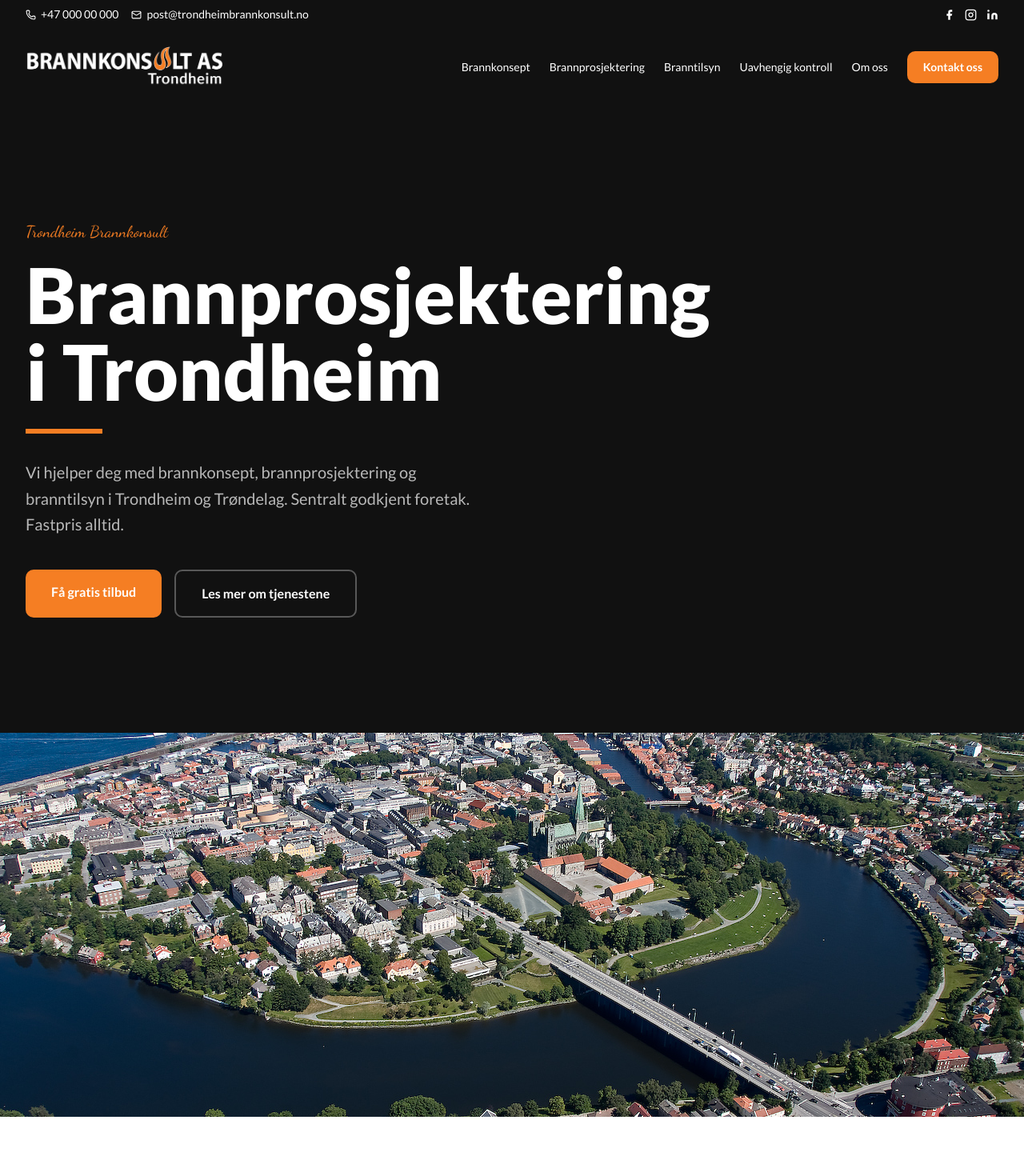
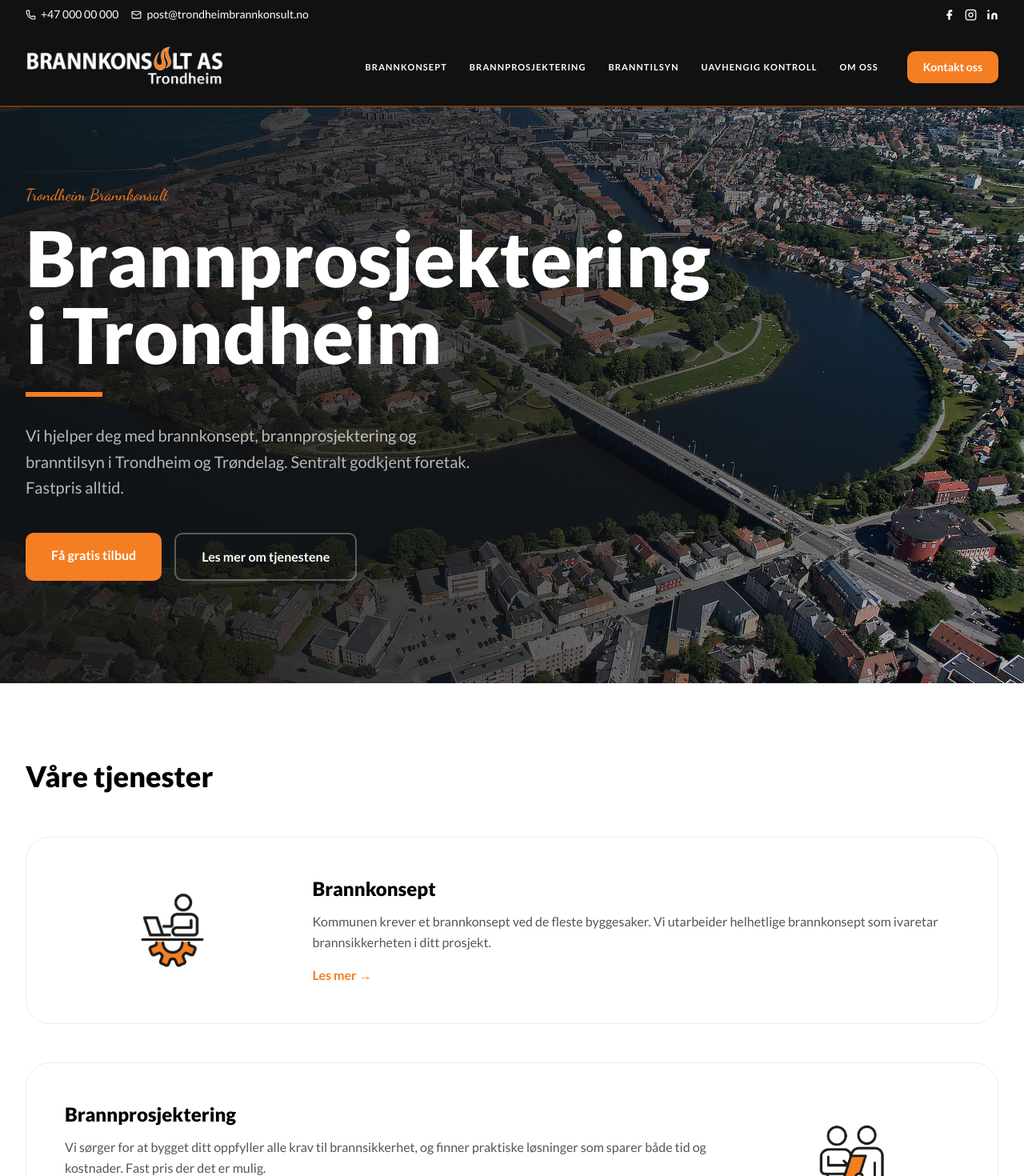
Before and after one commit to TerjeFevaag/trondheimbrannkonsult, a Next.js app: page / in a window 1280 px wide. Shown: the top 1470 px of the page at 80% size. Built offline with nearby package versions, Linux system fonts and the light colour scheme.

Commit message:
UI fixes: hero bg image, FAQ full width, distinct navbar/footer per site

```diff
--- a/app/page.tsx
+++ b/app/page.tsx
@@ -86,9 +86,18 @@ const faqItems = [
 export default function HomePage() {
   return (
     <>
-      {/* ── Hero — dark typographic, NO background image ── */}
-      <section className="bg-brand-dark py-24 lg:py-36">
-        <div className="max-w-[1350px] mx-auto px-4 sm:px-6 lg:px-8">
+      {/* ── Hero — city image background ── */}
+      <section className="relative min-h-[85vh] flex items-center overflow-hidden -mt-20 lg:-mt-24">
+        <Image
+          src="/images/hero.jpg"
+          alt="Trondheim by"
+          fill
+          className="object-cover"
+          sizes="100vw"
+          priority
+        />
+        <div className="absolute inset-0 bg-gradient-to-r from-brand-dark/90 via-brand-dark/70 to-brand-dark/20" />
+        <div className="relative z-10 w-full max-w-[1350px] mx-auto px-4 sm:px-6 lg:px-8 pt-40 pb-24 lg:pt-48 lg:pb-32">
           <p className="hero-1 font-accent text-brand-orange text-xl mb-4">Trondheim Brannkonsult</p>
           <h1 className="hero-2 text-brand-white font-black leading-none mb-6 text-5xl lg:text-7xl xl:text-8xl max-w-4xl">
             Brann&shy;prosjektering i Trondheim
@@ -107,20 +116,6 @@ export default function HomePage() {
           </div>
         </div>
       </section>
-
-      {/* City image immediately below hero */}
-      <ScrollReveal variant="scale">
-        <div className="relative w-full h-72 lg:h-[480px] overflow-hidden">
-          <Image
-            src="/images/hero.jpg"
-            alt="Trondheim by"
-            fill
-            className="object-cover"
-            sizes="100vw"
-            priority
-          />
-        </div>
-      </ScrollReveal>
 
       {/* ── Services — zigzag layout ── */}
       <section className="py-16 lg:py-24 bg-brand-white">
@@ -225,9 +220,7 @@ export default function HomePage() {
             </p>
           </ScrollReveal>
           <ScrollReveal delay={80} variant="fade">
-            <div className="max-w-3xl">
-              <FAQAccordion items={faqItems} dark={true} />
-            </div>
+            <FAQAccordion items={faqItems} dark={true} />
           </ScrollReveal>
         </div>
       </section>
--- a/components/Footer.tsx
+++ b/components/Footer.tsx
@@ -14,6 +14,21 @@ function LinkedinIcon() {
 
 export default function Footer() {
   return (
+    <>
+      {/* Pre-footer CTA bar */}
+      <div className="bg-brand-orange">
+        <div className="max-w-[1350px] mx-auto px-4 sm:px-6 lg:px-8 py-10 flex flex-col md:flex-row items-center justify-between gap-6">
+          <div>
+            <p className="text-brand-white font-black text-xl mb-1">Klar for a komme i gang?</p>
+            <p className="text-brand-white/80 text-sm">Vi svarer pa alle henvendelser innen 24 timer.</p>
+          </div>
+          <Link href="/kontakt-oss" className="shrink-0 bg-brand-white text-brand-orange font-bold px-8 py-3 rounded-[10px] hover:opacity-90 transition-opacity text-sm">
+            Kontakt oss i dag
+          </Link>
+        </div>
+      </div>
+
+      {/* Main footer */}
       <footer className="bg-brand-dark text-brand-white">
         <div className="max-w-[1350px] mx-auto px-4 sm:px-6 lg:px-8 py-16">
           <div className="grid grid-cols-1 md:grid-cols-3 gap-10">
@@ -22,7 +37,7 @@ export default function Footer() {
                 <Image src="/images/logo-white.png" alt="Trondheim Brannkonsult" width={234} height={72} className="object-contain" />
               </div>
               <p className="text-brand-white/60 text-sm leading-relaxed mb-6">
-              Sentralt godkjent foretak for brannprosjektering i tiltaksklasse 1 og 2. Vi hjelper deg med brannkonsept, brannprosjektering og branntilsyn i Trondheim og Trøndelag.
+                Sentralt godkjent foretak for brannprosjektering i tiltaksklasse 1 og 2. Vi hjelper deg med brannkonsept, brannprosjektering og branntilsyn i Trondheim og Trondelag.
               </p>
               <div className="flex gap-4">
                 <a href="#" aria-label="Facebook" className="text-brand-white/50 hover:text-brand-orange transition-colors"><FacebookIcon /></a>
@@ -40,12 +55,12 @@ export default function Footer() {
             </div>
             <div>
               <h3 className="font-bold text-brand-white mb-5 text-sm uppercase tracking-widest">Tjenester</h3>
-            <ul className="space-y-3">
+              <ul className="space-y-3 mb-6">
                 {[{ href: '/brannkonsept', label: 'Brannkonsept' }, { href: '/brannprosjektering', label: 'Brannprosjektering' }, { href: '/branntilsyn', label: 'Branntilsyn' }, { href: '/uavhengig-kontroll', label: 'Uavhengig kontroll' }].map((link) => (
                   <li key={link.href}><Link href={link.href} className="text-brand-white/60 hover:text-brand-orange transition-colors text-sm">{link.label}</Link></li>
                 ))}
               </ul>
-            <div className="mt-6 space-y-2 text-sm text-brand-white/60">
+              <div className="space-y-2 text-sm text-brand-white/60">
                 <a href="tel:+4700000000" className="flex items-center gap-2 hover:text-brand-orange transition-colors"><Phone size={13} /> +47 000 00 000</a>
                 <a href="mailto:post@trondheimbrannkonsult.no" className="flex items-center gap-2 hover:text-brand-orange transition-colors"><Mail size={13} /> post@trondheimbrannkonsult.no</a>
               </div>
@@ -54,10 +69,11 @@ export default function Footer() {
         </div>
         <div className="border-t border-brand-darkgray/30">
           <div className="max-w-[1350px] mx-auto px-4 sm:px-6 lg:px-8 py-5 flex flex-col sm:flex-row items-center justify-between gap-4">
-          <p className="text-brand-white/40 text-sm">© {new Date().getFullYear()} Trondheim Brannkonsult AS. Alle rettigheter forbeholdt.</p>
+            <p className="text-brand-white/40 text-sm">&copy; {new Date().getFullYear()} Trondheim Brannkonsult AS. Alle rettigheter forbeholdt.</p>
             <Image src="/images/sentralt-godkjent.png" alt="Sentralt godkjent" width={100} height={40} className="object-contain" />
           </div>
         </div>
       </footer>
+    </>
   )
 }
--- a/components/Navbar.tsx
+++ b/components/Navbar.tsx
@@ -24,7 +24,7 @@ export default function Navbar() {
   }, [])
 
   return (
-    <nav className={`sticky top-0 z-50 transition-all duration-300 ${scrolled ? 'bg-brand-white shadow-md' : 'bg-brand-dark'}`}>
+    <nav className={`sticky top-0 z-50 transition-all duration-300 ${scrolled ? 'bg-brand-white shadow-md' : 'bg-brand-dark border-b-2 border-brand-orange/40'}`}>
       <div className="max-w-[1350px] mx-auto px-4 sm:px-6 lg:px-8">
         <div className="flex items-center justify-between h-20 lg:h-24">
           <Link href="/">
@@ -36,14 +36,15 @@ export default function Navbar() {
               priority
             />
           </Link>
-          <div className="hidden lg:flex items-center gap-6">
+          <div className="hidden lg:flex items-center gap-7">
             {navLinks.map((link) => (
               <Link key={link.href} href={link.href}
-                className={`text-sm font-medium hover:text-brand-orange transition-colors ${scrolled ? 'text-brand-black' : 'text-brand-white'}`}>
+                className={`uppercase text-[11px] tracking-widest font-bold hover:text-brand-orange transition-colors ${scrolled ? 'text-brand-black' : 'text-brand-white'}`}>
                 {link.label}
               </Link>
             ))}
-            <Link href="/kontakt-oss" className="bg-brand-orange text-brand-white font-bold px-5 py-2.5 rounded-[10px] hover:opacity-90 transition-opacity text-sm">
+            <Link href="/kontakt-oss"
+              className="bg-brand-orange text-brand-white font-bold px-5 py-2.5 rounded-[10px] hover:opacity-90 transition-opacity text-sm ml-2">
               Kontakt oss
             </Link>
           </div>
@@ -54,10 +55,10 @@ export default function Navbar() {
         </div>
       </div>
       {mobileOpen && (
-        <div className="lg:hidden bg-brand-white border-t border-brand-gray">
+        <div className="lg:hidden bg-brand-dark border-t border-brand-white/10">
           {navLinks.map((link) => (
             <Link key={link.href} href={link.href} onClick={() => setMobileOpen(false)}
-              className="block px-6 py-3.5 text-brand-black hover:text-brand-orange hover:bg-brand-lightgray font-medium transition-colors border-b border-brand-gray">
+              className="block px-6 py-4 text-brand-white uppercase text-[11px] tracking-widest font-bold hover:text-brand-orange hover:bg-brand-white/5 transition-colors border-b border-brand-white/10">
               {link.label}
             </Link>
           ))}
```
Lines whose indentation alone changed are shown as unchanged.
